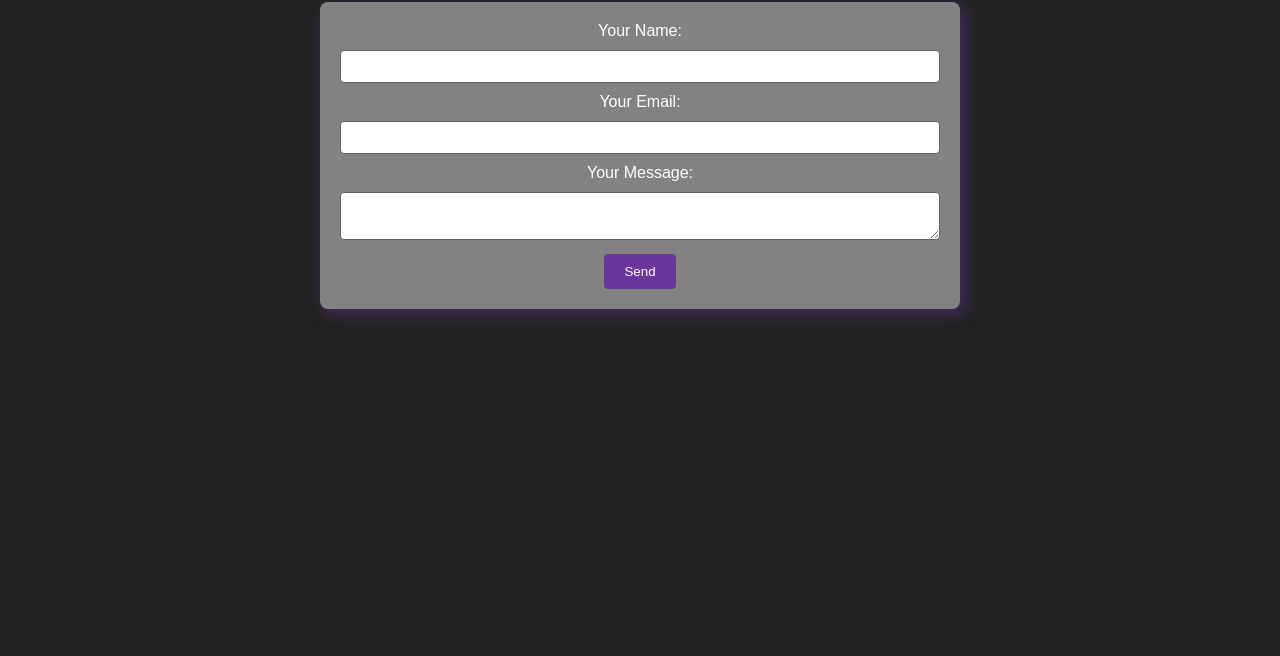
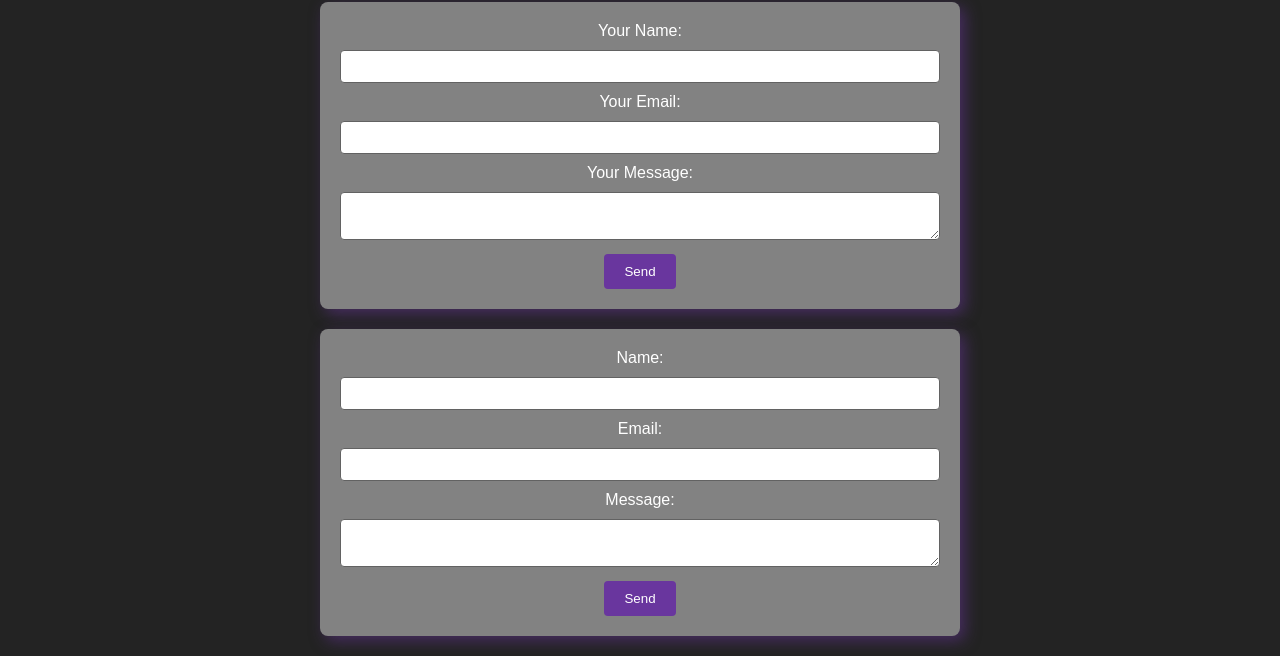
Before and after one commit to ItsForkel/portfolio_website, a plain HTML site: page contact.html in a window 1280 px wide. Shown: the part 171-827 px from the top of the page. Before the commit the page ends 800 px from the top, so only its background shows below. Drawn offline with Linux system fonts and the light colour scheme.

Commit message:
app js support

```diff
--- a/contact.html
+++ b/contact.html
@@ -28,6 +28,18 @@
             <button type="submit">Send</button>
         </form>
 
+        <form action="/submit-form" method="POST">
+            <label for="name">Name:</label>
+            <input type="text" id="name" name="name" required>
+
+            <label for="email">Email:</label>
+            <input type="email" id="email" name="email" required>
+
+            <label for="message">Message:</label>
+            <textarea id="message" name="message" required></textarea>
+
+            <button type="submit">Send</button>
+          </form>
         <script src= "script.js"></script>
 </body>
 </html>
```
Also changed, not shown: app.js (added, +22 -0 lines).
